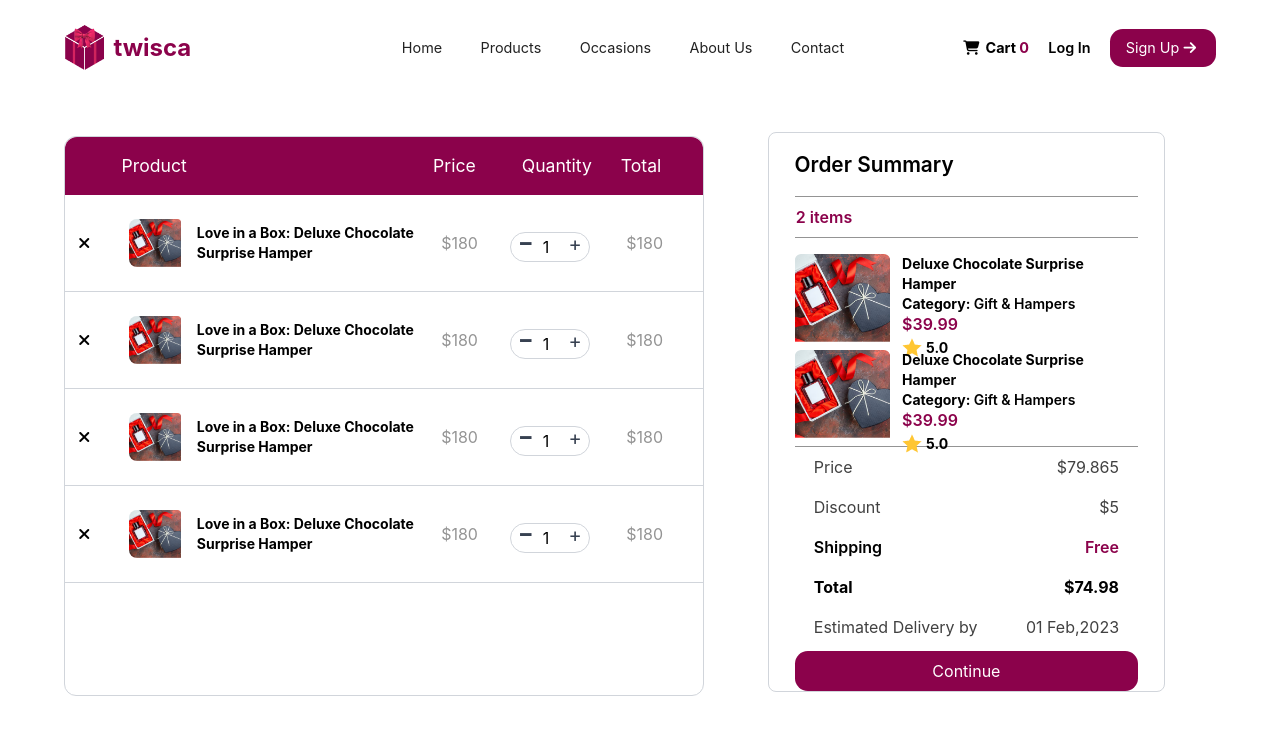
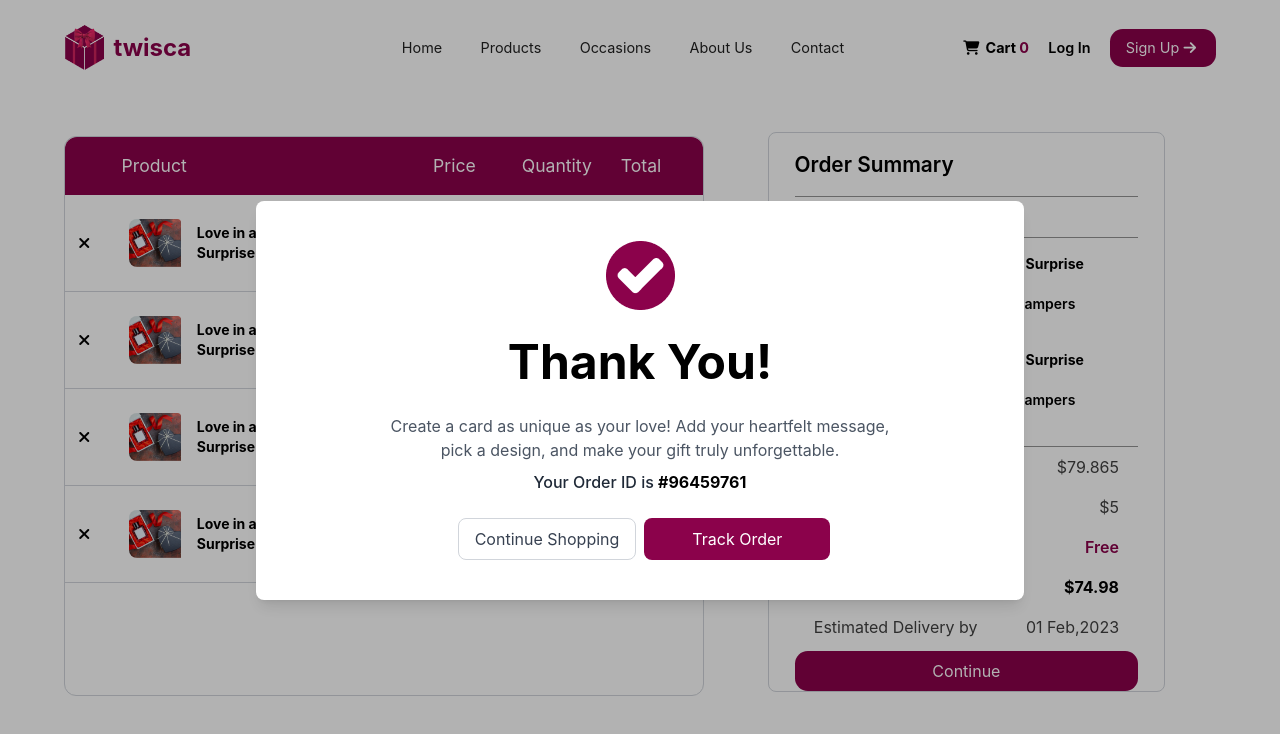
Before and after one commit to SheharyarXD/twisca, a React (Create React App) app in the folder my-app/: page /cart in a window 1280 px wide. Shown: the top 734 px of the page. Built offline with nearby package versions, Linux system fonts and the light colour scheme.

Commit message:
In progress

```diff
--- a/my-app/src/components/orderSummary.js
+++ b/my-app/src/components/orderSummary.js
@@ -1,6 +1,10 @@
 import React from "react";
+import { useState } from "react";
 import OrderDiv from "./orders";
 const OrderSummary=()=>{
+    const [isOpen, setIsOpen] = useState(true);
+
+    const closeModal = () => setIsOpen(false);
     return(
         <div className="flex flex-col w-full border-gray-300 border px-[2vw] rounded-lg">
             <div className="font-semibold py-[2vh] text-[1.3rem]">Order Summary</div>
@@ -31,8 +35,31 @@ const OrderSummary=()=>{
                     <div>01 Feb,2023</div>
                 </div>
             </div>
-            <div> <button className="bg-[#8B024B] text-white px-4 py-2 rounded-[1vw] mt-[0.5vh] w-full" >Continue</button></div>
+            <div> <button className="bg-[#8B024B] text-white px-4 py-2 rounded-[1vw] mt-[0.5vh] w-full" onClick={()=>{setIsOpen(true)}}>Continue</button></div>
+      {isOpen && (
+          <div className="fixed inset-0 bg-black bg-opacity-30 flex justify-center items-center z-[100]">
+          <div className="bg-white px-[5vw] py-[5vh] rounded-lg shadow-lg min-h-fit w-[60vw] text-center">
+            <img src="../Images/tick.png" className="mx-auto " alt="" />
+            <h2 className="text-[3rem] font-bold my-4">Thank You!</h2>
+            <p className="text-gray-600 mb-2 w-[40vw] mx-auto">
+              Create a card as unique as your love! Add your heartfelt message, pick a design, and make your gift truly unforgettable.
+            </p>
+            <p className="text-gray-800 font-medium">Your Order ID is <span className="font-bold text-black">#96459761</span></p>
+            <div className="flex justify-center mt-6">
+              <button
+                className="px-4 py-2 border mx-2 border-gray-300 text-gray-700 rounded-lg hover:bg-gray-400"
+                onClick={closeModal}
+                >
+                Continue Shopping
+              </button>
+              <button className="px-12 py-2 bg-[#8B024B] text-white rounded-lg hover:bg-[#8A004B]">
+                Track Order
+              </button>
+            </div>
+          </div>
         </div>
+      )}
+      </div>
     );
 }
 export default OrderSummary;
```
Also changed, not shown: my-app/public/Images/tick.png (added).
